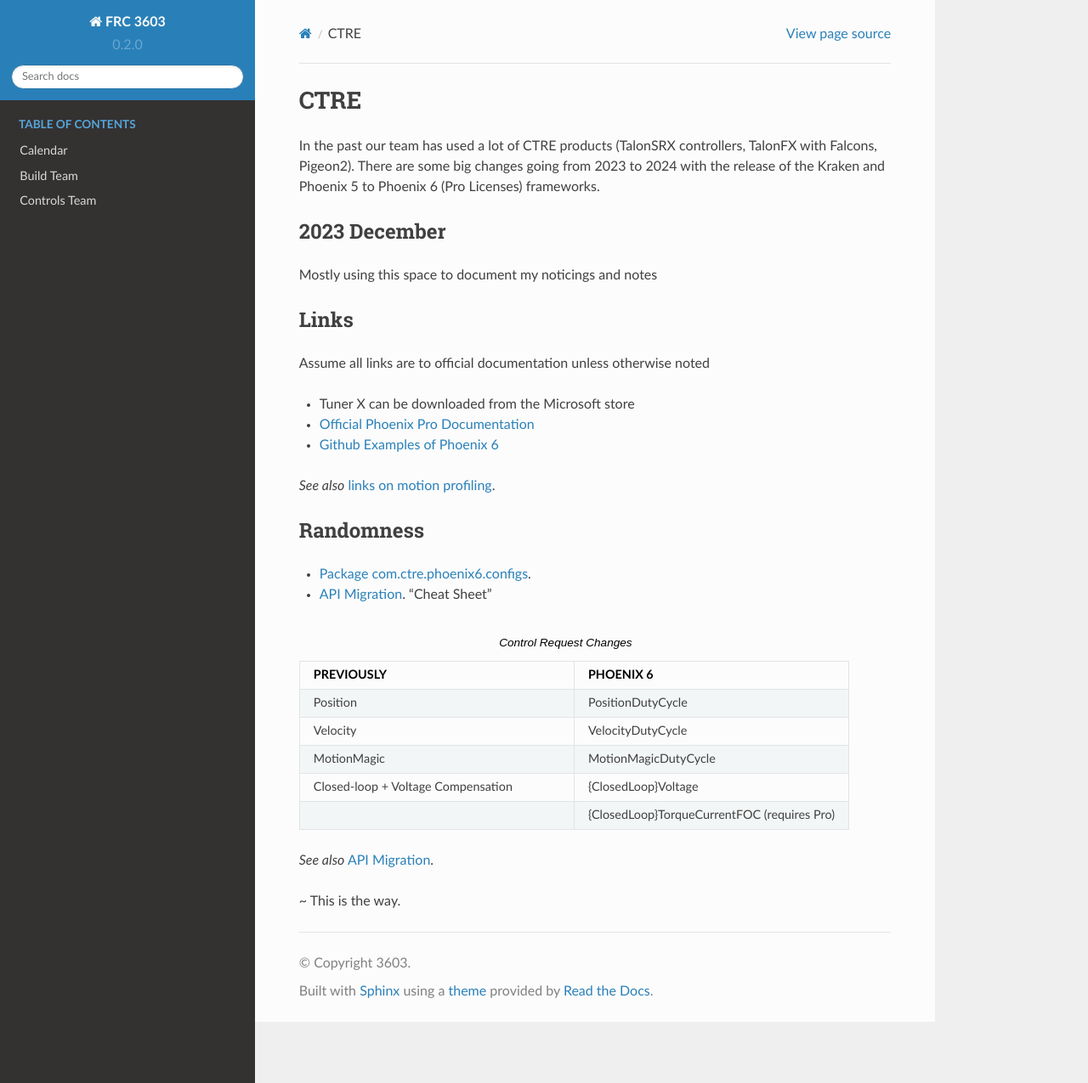
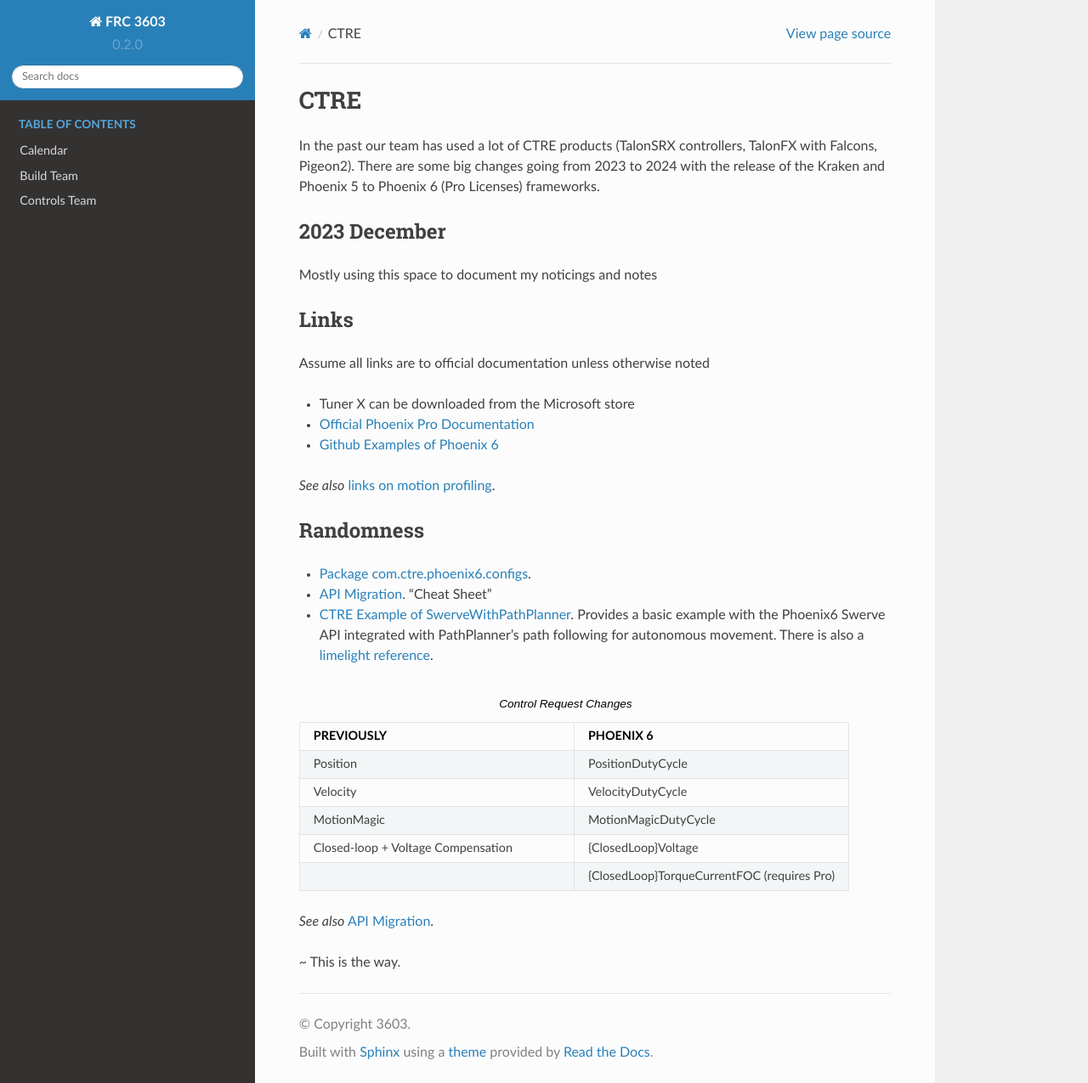
Before and after one commit to CyberCoyotes/3603-CodingHandbook, a Sphinx documentation site: the page built from docs/source/controls/ctre.rst, in a window 1280 px wide and 1275 px high. Shown: the whole window at 85% size. Built offline with Sphinx 7.4.7 and the Read the Docs theme 2.0.0, drawn with Linux system fonts in a browser that asks for light colours; pages that are not in the unit, such as notebooks, are missing from menus.

Commit message:
Update ctre.rst

```diff
--- a/docs/source/controls/ctre.rst
+++ b/docs/source/controls/ctre.rst
@@ -26,6 +26,7 @@ Randomness
 
 - `Package com.ctre.phoenix6.configs <https://api.ctr-electronics.com/phoenix6/release/java/com/ctre/phoenix6/configs/package-summary.html>`_.
 - `API Migration <https://v6.docs.ctr-electronics.com/en/latest/docs/migration/migration-guide/index.html>`_. "Cheat Sheet"
+- `CTRE Example of SwerveWithPathPlanner <https://github.com/CrossTheRoadElec/Phoenix6-Examples/tree/main/java/SwerveWithPathPlanner>`_. Provides a basic example with the Phoenix6 Swerve API integrated with PathPlanner's path following for autonomous movement. There is also a `limelight reference <https://github.com/CrossTheRoadElec/Phoenix6-Examples/blob/main/java/SwerveWithPathPlanner/src/main/java/frc/robot/LimelightHelpers.java>`_.
 
 .. list-table:: Control Request Changes
     :widths: 50 50
```
